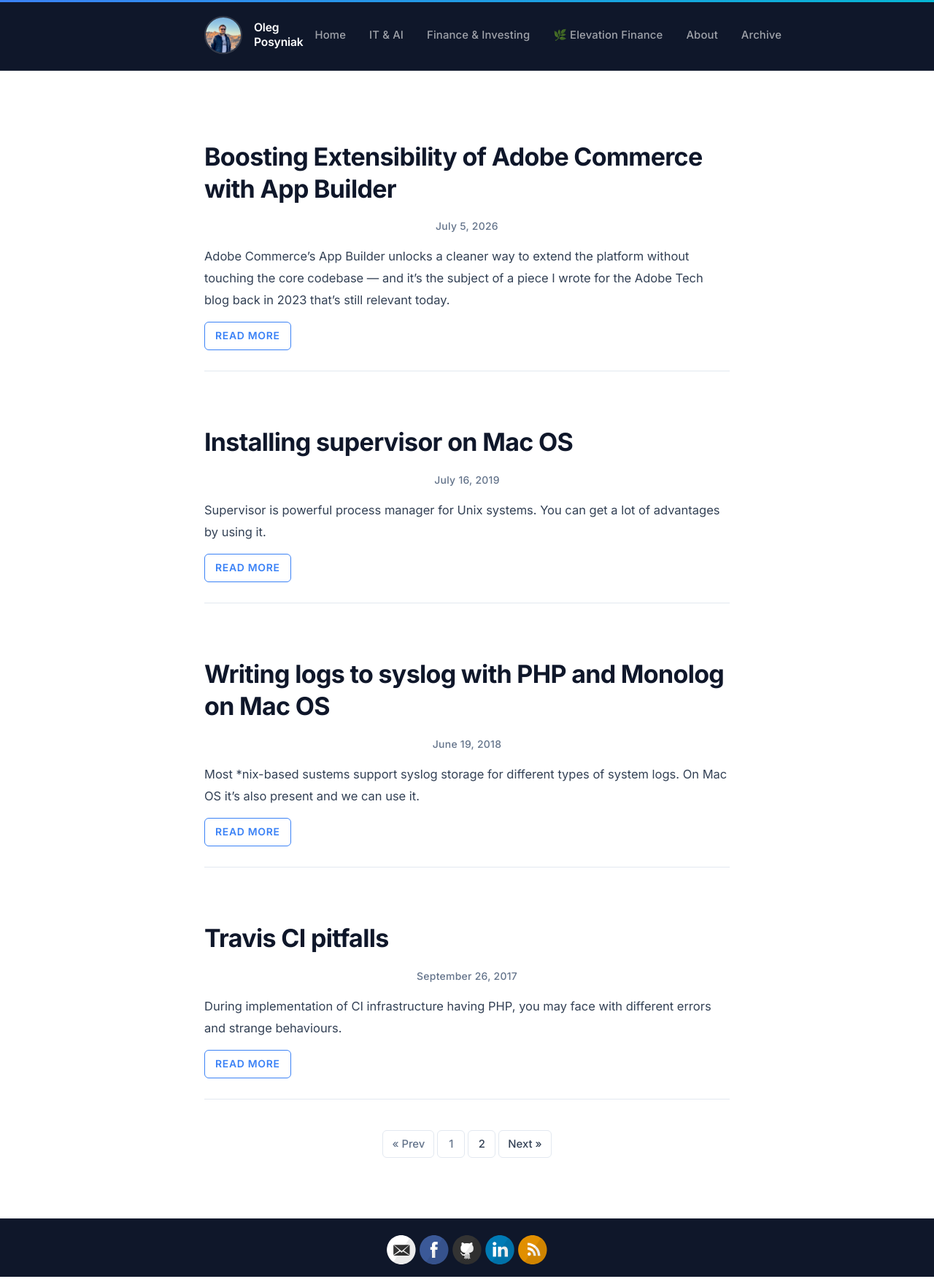
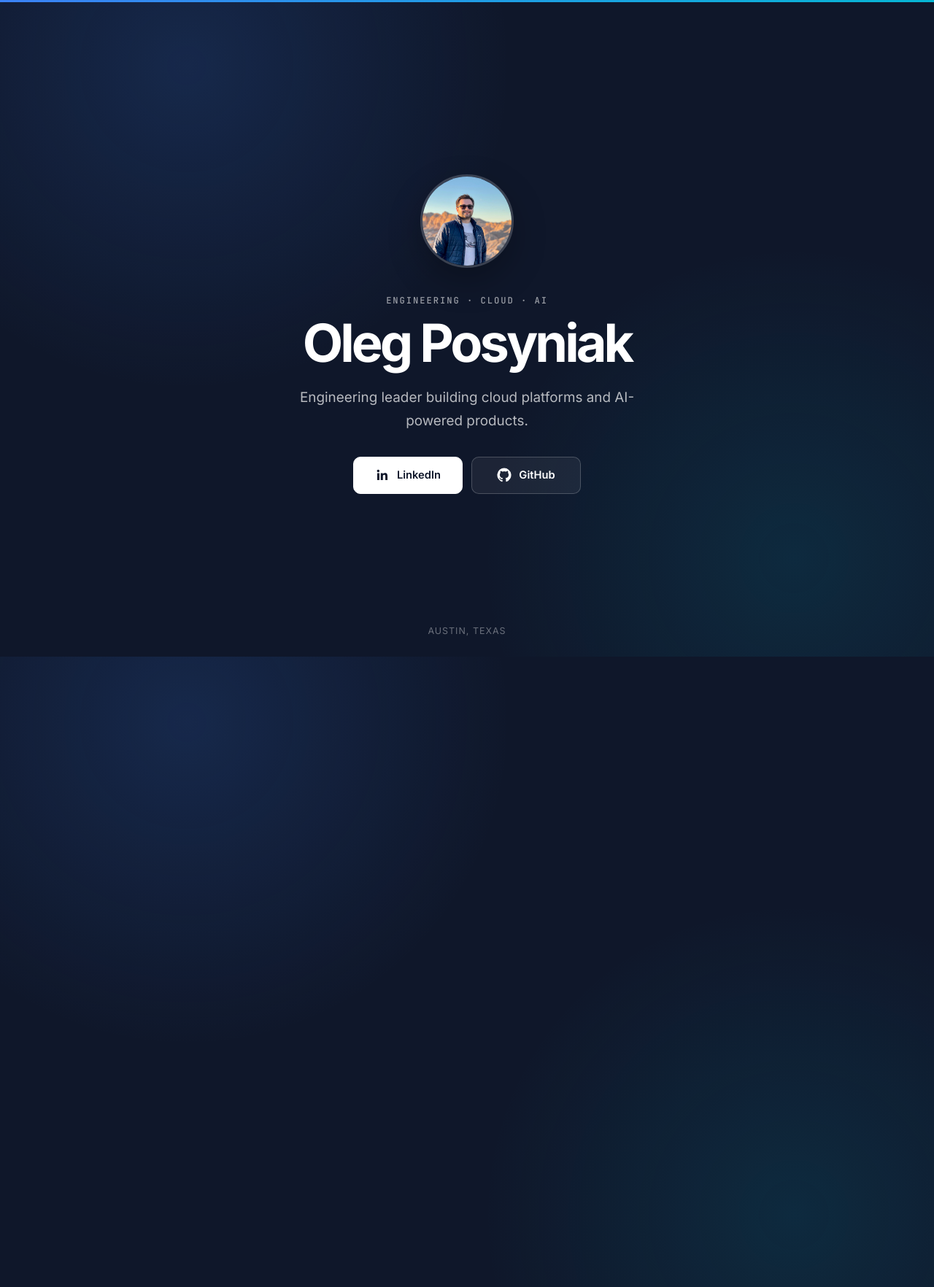
Before and after one commit to shiftedreality/shiftedreality.github.io, a Jekyll site: the page built from index.html, in a window 1280 px wide. Shown: the whole page at 73% size. Built offline with Jekyll 4.4.1, drawn with Linux system fonts in a browser that asks for light colours; the list of posts is cut into pages by our own code.

Commit message:
Create personal landing page

```diff
--- a/_config.yml
+++ b/_config.yml
@@ -3,13 +3,13 @@
 #
 
 # Name of your site (displayed in the header)
-name: Oleg Posyniak - Tech and Finances Blog
+name: Oleg Posyniak
 
 # Name of the author
 author: Oleg Posyniak
 
 # Short bio or description (displayed in the header)
-description: Oleg Posyniak - Tech and Finances Blog
+description: Engineering leader building cloud platforms and AI-powered products.
 
 # URL of your avatar or profile pic (you could use your GitHub profile pic)
 avatar: /images/avatar.jpeg
--- /dev/null
+++ b/_layouts/landing.html
@@ -0,0 +1,18 @@
+<!DOCTYPE html>
+<html lang="en">
+  <head>
+    <title>{{ site.name }}</title>
+    {% seo title=false %}
+    {% include meta.html %}
+
+    <link rel="stylesheet" type="text/css" href="{{ site.baseurl }}/assets/style.css" />
+    <link rel="canonical" href="{{ site.url }}{{ page.url }}" />
+    <meta name="theme-color" content="#0F172A">
+    {% include favicons.html %}
+    {% include analytics_head.html %}
+  </head>
+  <body class="landing-page">
+    <div id="bar"></div>
+    {{ content }}
+  </body>
+</html>
--- a/_pages/about.md
+++ b/_pages/about.md
@@ -6,7 +6,7 @@ permalink: /about/
 
 ## Hi, I'm Oleg Posyniak
 
-Engineering leader based in **Austin, Texas** with 13+ years of experience building cloud platforms and AI-powered products. Currently at **Adobe**, where I work on commerce infrastructure, extensibility, and AI integration.
+Engineering leader based in **Austin, Texas** with 13+ years of experience building cloud platforms and AI-powered products.
 
 I write about two things I'm deeply invested in: **technology** and **finance**. On the tech side — cloud architecture, AI, software engineering practices. On the finance side — investing, markets, and building wealth intelligently.
 
@@ -14,13 +14,12 @@ I write about two things I'm deeply invested in: **technology** and **finance**.
 
 ## What I Do
 
-At Adobe I lead engineering teams building the future of commerce — from B2B storefronts to AI-powered experiences and App Builder extensibility. Previously I've worked across Kyiv, Hanoi, and Austin in roles spanning engineering leadership and platform development.
+I lead engineering teams working on cloud platforms and AI-powered experiences. Previously I've worked across Kyiv, Hanoi, and Austin in roles spanning engineering leadership and platform development.
 
 ---
 
 ## Publications
 
-- [Boosting Extensibility of Adobe Commerce with App Builder](https://developer.adobe.com/commerce/) — Adobe Tech Blog, 2023
 - [PHP and Temporal Coupling](https://habr.com/) — Habrahabr, 2016
 
 ---
--- a/_posts/2026-07-05-boosting-extensibility-of-adobe-commerce-with-app-builder.md
+++ /dev/null
@@ -1,30 +0,0 @@
----
-layout: post
-title: "Boosting Extensibility of Adobe Commerce with App Builder"
-date: 2026-07-05 09:30:00 -0500
-categories: it-ai
-tags:
-- adobe
-- adobe-commerce
-- app-builder
-- extensibility
-- cloud
----
-
-Adobe Commerce's App Builder unlocks a cleaner way to extend the platform without touching the core codebase — and it's the subject of a piece I wrote for the Adobe Tech blog back in 2023 that's still relevant today.
-
-<!-- more -->
-
-A few years ago I published [Boosting Extensibility of Adobe Commerce with App Builder: Developer Best Practices](https://medium.com/adobetech/boosting-extensibility-of-adobe-commerce-with-app-builder-developer-best-practices-f3c391ac135c) on the Adobe Tech blog. It walks through how to use Adobe Developer App Builder to extend Commerce functionality with minimal changes to the core codebase, and it's held up well as App Builder adoption has grown.
-
-The article covers a few key decisions developers face when building on App Builder:
-
-- **Architecture selection** — choosing between a headless app with its own standalone UI versus a headful app that extends the Commerce admin UI directly, and starting with an API-first approach before building out a full application.
-- **API Mesh** — using it as a decoupled layer to combine multiple data sources behind a single GraphQL query, instead of wiring up point-to-point integrations.
-- **Headful admin apps** — injecting App Builder applications straight into the Commerce back office, including how to authenticate and map Commerce admin users to Adobe organization users, which is especially useful for SaaS-style extensions with their own business logic.
-- **Data integration patterns** — when to reach for GraphQL versus REST, how Adobe I/O Events enables event-driven, push-based integrations, and using Lib/State and Lib/Files for caching and longer-term storage with TTL support.
-- **Authentication** — the token exchange flow for Commerce admin integrations, including token rotation and access token provisioning for REST requests.
-
-The throughline across all of it is three benefits that make App Builder worth the investment: **composability** (orchestrating APIs from multiple services into one coherent experience), **maintainability** (independent deployment cycles instead of coupling everything to a Commerce release), and **upgradability** (swapping out components without touching Commerce core).
-
-If you're building extensions for Adobe Commerce and haven't looked at App Builder yet, it's worth the read.
--- a/assets/style.scss
+++ b/assets/style.scss
@@ -209,6 +209,131 @@ hr {
 }
 
 body::after { display: none; } // remove old rainbow gradient
+
+//
+// Landing page
+//
+
+.landing-page {
+  min-height: 100%;
+  background:
+    radial-gradient(circle at 20% 10%, rgba($blue, .16), transparent 34%),
+    radial-gradient(circle at 85% 85%, rgba($cyan, .12), transparent 32%),
+    $navy;
+  color: $white;
+}
+
+.landing {
+  box-sizing: border-box;
+  min-height: 100vh;
+  padding: 48px 24px 32px;
+  display: flex;
+  flex-direction: column;
+  align-items: center;
+  justify-content: center;
+}
+
+.landing-card {
+  width: 100%;
+  max-width: 620px;
+  text-align: center;
+}
+
+.landing-avatar {
+  width: 128px;
+  height: 128px;
+  object-fit: cover;
+  border-radius: 50%;
+  border: 3px solid rgba($white, .18);
+  box-shadow: 0 18px 45px rgba(0, 0, 0, .25);
+}
+
+.landing-eyebrow {
+  margin: 26px 0 8px;
+  color: rgba($white, .58);
+  font-family: $mono;
+  font-size: .76rem;
+  font-weight: 500;
+  letter-spacing: .16em;
+  text-transform: uppercase;
+}
+
+.landing h1 {
+  margin: 0;
+  color: $white;
+  font-size: clamp(2.6rem, 8vw, 4.5rem);
+  letter-spacing: -.055em;
+  line-height: 1.05;
+}
+
+.landing-intro {
+  max-width: 520px;
+  margin: 22px auto 32px;
+  color: rgba($white, .7);
+  font-size: clamp(1rem, 2.5vw, 1.18rem);
+  line-height: 1.7;
+}
+
+.landing-links {
+  display: flex;
+  justify-content: center;
+  gap: 12px;
+  flex-wrap: wrap;
+}
+
+.landing-link {
+  display: inline-flex;
+  align-items: center;
+  justify-content: center;
+  gap: 10px;
+  min-width: 150px;
+  padding: 12px 22px;
+  color: $white;
+  border: 1px solid rgba($white, .2);
+  border-radius: $radius-md;
+  background: rgba($white, .06);
+  font-size: .92rem;
+  font-weight: 600;
+  transition: transform .15s ease, background .15s ease, border-color .15s ease;
+
+  svg { width: 20px; height: 20px; fill: currentColor; }
+
+  &:hover, &:focus-visible {
+    color: $white;
+    background: rgba($white, .12);
+    border-color: rgba($white, .4);
+    transform: translateY(-2px);
+  }
+}
+
+.landing-link-primary {
+  color: $navy;
+  background: $white;
+  border-color: $white;
+
+  &:hover, &:focus-visible {
+    color: $navy;
+    background: #e8f1ff;
+    border-color: #e8f1ff;
+  }
+}
+
+.landing-footer {
+  position: absolute;
+  bottom: 24px;
+  margin: 0;
+  color: rgba($white, .38);
+  font-size: .78rem;
+  letter-spacing: .08em;
+  text-transform: uppercase;
+}
+
+@include mobile {
+  .landing { padding: 40px 20px 76px; }
+  .landing-avatar { width: 108px; height: 108px; }
+  .landing-links { flex-direction: column; }
+  .landing-link { min-width: 210px; }
+}
 
 //
 // Header / Masthead
--- a/index.html
+++ b/index.html
@@ -1,50 +1,28 @@
 ---
-layout: default
+layout: landing
+title: Oleg Posyniak
+description: Engineering leader building cloud platforms and AI-powered products.
 ---
 
-<div class="posts">
-  {% for post in paginator.posts %}
-    {% if post.categories contains "finance-investing" %}{% continue %}{% endif %}
-    <article class="post">
-      <a href="{{ site.baseurl }}{{ post.url }}">
-        <h1>{{ post.title }}</h1>
+<main class="landing" aria-labelledby="landing-title">
+  <section class="landing-card">
+    <img class="landing-avatar" src="{{ site.baseurl }}{{ site.avatar }}" alt="Oleg Posyniak" width="128" height="128">
 
-        <div>
-          <p class="post_date">{{ post.date | date: "%B %e, %Y" }}</p>
-        </div>
+    <p class="landing-eyebrow">Engineering · Cloud · AI</p>
+    <h1 id="landing-title">Oleg Posyniak</h1>
+    <p class="landing-intro">Engineering leader building cloud platforms and AI-powered products.</p>
+
+    <div class="landing-links" aria-label="Social profiles">
+      <a class="landing-link landing-link-primary" href="https://www.linkedin.com/in/{{ site.footer-links.linkedin }}/" rel="me">
+        <svg aria-hidden="true" viewBox="0 0 24 24"><path d="M20.45 20.45h-3.56v-5.57c0-1.33-.03-3.04-1.85-3.04-1.85 0-2.14 1.45-2.14 2.94v5.67H9.34V8.98h3.42v1.57h.05c.48-.9 1.64-1.85 3.37-1.85 3.61 0 4.27 2.37 4.27 5.46v6.29ZM5.32 7.41a2.07 2.07 0 1 1 0-4.13 2.07 2.07 0 0 1 0 4.13Zm1.78 13.04H3.54V8.98H7.1v11.47Z"/></svg>
+        LinkedIn
       </a>
-      <div class="entry">
-        {{ post.excerpt }}
-      </div>
+      <a class="landing-link" href="https://github.com/{{ site.footer-links.github }}" rel="me">
+        <svg aria-hidden="true" viewBox="0 0 24 24"><path d="M12 .7a11.5 11.5 0 0 0-3.64 22.4c.58.1.79-.25.79-.56v-2.23c-3.22.7-3.9-1.37-3.9-1.37-.53-1.34-1.29-1.7-1.29-1.7-1.05-.72.08-.7.08-.7 1.17.08 1.78 1.2 1.78 1.2 1.04 1.77 2.72 1.26 3.38.96.1-.75.4-1.26.74-1.55-2.57-.29-5.28-1.29-5.28-5.68 0-1.26.45-2.28 1.19-3.09-.12-.29-.52-1.46.11-3.05 0 0 .97-.31 3.16 1.18a10.95 10.95 0 0 1 5.76 0c2.19-1.49 3.16-1.18 3.16-1.18.63 1.59.23 2.76.11 3.05.74.81 1.19 1.83 1.19 3.09 0 4.4-2.71 5.38-5.29 5.67.42.36.79 1.06.79 2.14v3.25c0 .31.21.67.8.56A11.5 11.5 0 0 0 12 .7Z"/></svg>
+        GitHub
+      </a>
+    </div>
+  </section>
 
-      <a href="{{ site.baseurl }}{{ post.url }}" class="read-more">Read More</a>
-    </article>
-  {% endfor %}
-
-  <!-- pagination -->
-  {% if paginator.total_pages > 1 %}
-  <div class="pagination">
-    {% if paginator.previous_page %}
-      <a href="{{ paginator.previous_page_path | prepend: site.baseurl | replace: '//', '/' }}">&laquo; Prev</a>
-    {% else %}
-      <span>&laquo; Prev</span>
-    {% endif %}
-
-    {% for page in (1..paginator.total_pages) %}
-      {% if page == paginator.page %}
-        <span class="webjeda">{{ page }}</span>
-      {% elsif page == 1 %}
-        <a href="{{ '/' | prepend: site.baseurl | replace: '//', '/' }}">{{ page }}</a>
-      {% else %}
-        <a href="{{ site.paginate_path | prepend: site.baseurl | replace: '//', '/' | replace: ':num', page }}">{{ page }}</a>
-      {% endif %}
-    {% endfor %}
-
-    {% if paginator.next_page %}
-      <a href="{{ paginator.next_page_path | prepend: site.baseurl | replace: '//', '/' }}">Next &raquo;</a>
-    {% else %}
-      <span>Next &raquo;</span>
-    {% endif %}
-  </div>
-  {% endif %}
-</div>
+  <p class="landing-footer">Austin, Texas</p>
+</main>
```
